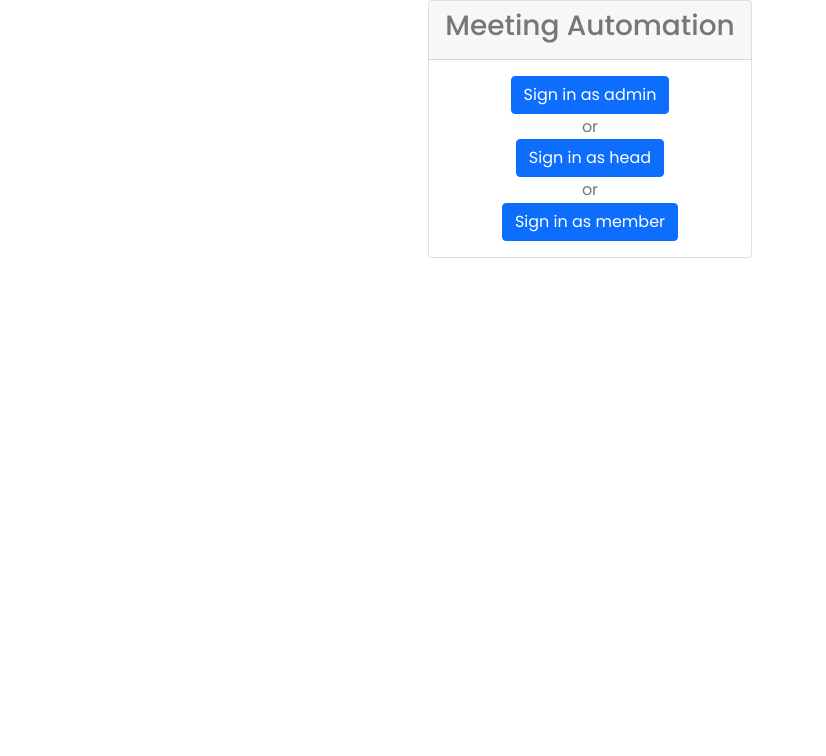
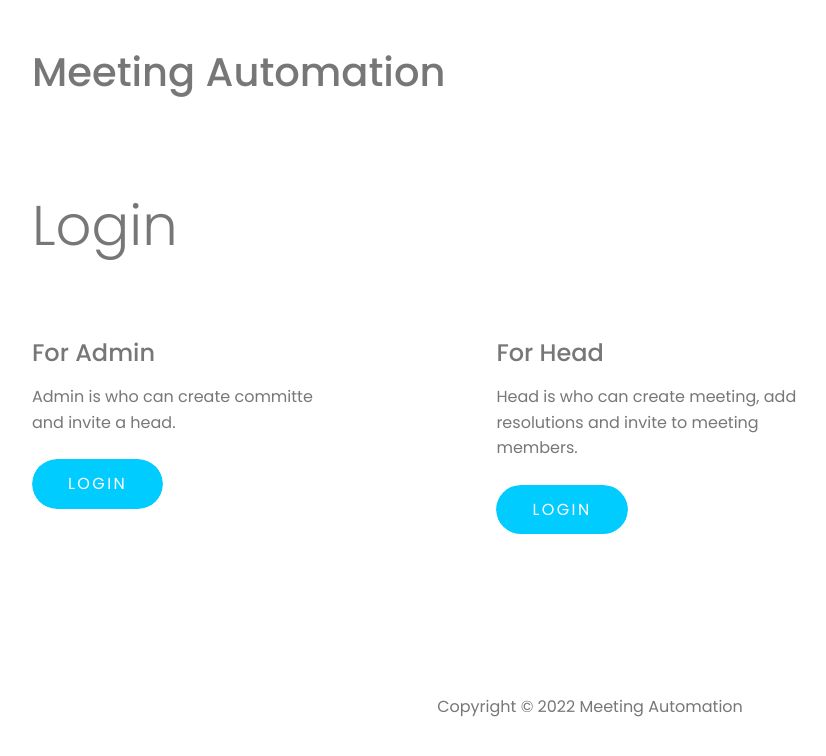
Before and after one commit to final-year-project-rucse/Meeting-Automation, a React (Create React App) app in the folder client/: page / in a window 1280 px wide. Shown: the top 756 px of the page, without its empty margins (50-876 px from the left). Built offline with nearby package versions, Linux system fonts and the light colour scheme.

Commit message:
home page

```diff
--- a/client/src/App.js
+++ b/client/src/App.js
@@ -21,11 +21,13 @@ import AllResolutions from "./pages/head/AllResolutions";
 import CommitteeNames from "./pages/head/CommitteeNames";
 import Test from "./pages/head/Test";
 import Search from "./pages/head/Search";
+import DemoHome from "./pages/Home/DemoHome";
 
 function App(props) {
   return (
     <div>
       <Routes>
+        <Route path="/demo-home" element={<DemoHome />} />
         <Route path="/admin" element={<Login />} />
         <Route exact path="/committees" element={<Committee />}></Route>
         <Route exact path="/addcommittee" element={<AddCommittee />}></Route>
@@ -54,7 +56,7 @@ function App(props) {
         />
 
         <Route path="/member/login" element={<MemberLogin />} />
-        <Route exact path="/" element={<Home />}></Route>
+        <Route exact path="/" element={<DemoHome />}></Route>
       </Routes>
       {/* </BrowserRouter> */}
     </div>
--- /dev/null
+++ b/client/src/pages/Home/DemoHome.js
@@ -0,0 +1,35 @@
+import React from "react";
+import { Link } from "react-router-dom";
+const DemoHome = () => {
+  return (
+    <div className="container">
+      <p className="h1 mt-5">Meeting Automation</p>
+      <p className="display-4 demo_page_login">Login</p>
+      <div className="row">
+        <div className="demo_home_login_container">
+          <div className="demo_home_first_login">
+            <p className="h4 mb-3">For Admin</p>
+            <p>
+              Admin is who can create committe and invite a head.
+            </p>
+            <Link to="/admin" className="demo_home_button mt-4">
+              Login
+            </Link>
+          </div>
+          <div className="demo_home_second_login">
+            <p className="h4 mb-3">For Head</p>
+            <p>
+            Head is who can create meeting, add resolutions and invite to meeting members.
+            </p>
+            <Link to="/head/login" className="demo_home_button mt-4">
+              Login
+            </Link>
+          </div>
+        </div>
+      </div>
+      <div className="demo_copyright text-center">Copyright © 2022 Meeting Automation</div>
+    </div>
+  );
+};
+
+export default DemoHome;
--- a/client/src/pages/head/AllResolutions.js
+++ b/client/src/pages/head/AllResolutions.js
@@ -87,7 +87,7 @@ const AllResolutions = () => {
     <div className="container-md m-5">
       <div>
         <h4 className="h2 text-center">Resolution</h4>
-        <button onClick={generatePdfHandler}>Generate Pdf</button>
+        {/* <button onClick={generatePdfHandler}>Generate Pdf</button> */}
         {loading ? (
           <div
             class="d-flex justify-content-center"
--- a/client/src/pages/head/CreateResolution.js
+++ b/client/src/pages/head/CreateResolution.js
@@ -163,11 +163,11 @@ const CreateResolution = () => {
                         }
                       />
                     </div>
-                    <div className="col-auto ">
+                    {/* <div className="col-auto ">
                       <button className="btn btn-danger me-3  btn-sm">
                         <FontAwesomeIcon icon={faTrashCan} />
                       </button>
-                    </div>
+                    </div> */}
                   </div>
                 </div>
               ))}
--- a/client/src/pages/head/SpecficMeeting.js
+++ b/client/src/pages/head/SpecficMeeting.js
@@ -28,6 +28,7 @@ const SpecficMeeting = () => {
         setMeetingCredential(res.data.data[0]);
         setFlag(true);
         setLoading(false);
+        console.log(res.data)
       })
       .catch((err) => {
         setLoading(false);
--- /dev/null
+++ b/client/src/sass/_demo_home.scss
@@ -0,0 +1,89 @@
+.demo_check {
+    color: red;
+}
+
+.demo_home_login_container {
+    width: 70%;
+    // background-color: azure;
+    display: flex;
+    justify-content: space-between;
+    margin-top: 5rem;
+}
+
+.demo_home_first_login {
+    width: 40%;
+    // background-color: #0cf;
+}
+
+.demo_home_second_login {
+    width: 40%;
+}
+
+// .demo_home_button {
+//     background-color: #1ba94c;
+//     color: white;
+//     outline: none;
+//     border: none;
+//     padding: .7rem 2rem;
+//     letter-spacing: 150%;
+//     font-weight: bolder;
+// }
+$color: #0cf;
+
+.demo_home_button {
+  display: inline-block;
+  padding: .75rem 2.25rem;
+  border-radius: 10rem;
+  color: #fff;
+  text-transform: uppercase;
+  font-size: 1rem;
+  letter-spacing: .15rem;
+  transition: all .3s;
+  position: relative;
+  border: none;
+  text-decoration: none;
+  outline: none;
+  overflow: hidden;
+  z-index: 1;
+  &:after {
+    content: '';
+    position: absolute;
+    bottom: 0;
+    left: 0;
+    width: 100%;
+    height: 100%;
+    background-color: $color;
+    border-radius: 10rem;
+    z-index: -2;
+  }
+  &:before {
+    content: '';
+    position: absolute;
+    bottom: 0;
+    left: 0;
+    width: 0%;
+    height: 100%;
+    background-color: darken($color, 15%);
+    transition: all .3s;
+    border-radius: 10rem;
+    z-index: -1;
+  }
+  &:hover {
+    color: #fff;
+    &:before {
+      width: 100%;
+    }
+  }
+}
+
+.demo_copyright {
+    position: absolute;
+    bottom: 5rem;
+    left: 50%;
+    transform: translateX(-50%);
+    // margin-top: 10rem;
+}
+
+.demo_page_login {
+    margin-top: 6rem;
+}
--- a/client/src/sass/main.scss
+++ b/client/src/sass/main.scss
@@ -14,6 +14,7 @@
 @import "components/meetingCard/meetingCard";
 
 @import "pages/admin/navigation";
+@import "demo_home";
 
 
 // .height {
--- a/client/src/sass/pages/admin/_login.scss
+++ b/client/src/sass/pages/admin/_login.scss
@@ -11,7 +11,7 @@
     background-color: var(--color-white);
   }
   &_title {
-    font-family: "Lobster", sans-serif;
+    // font-family: "Lobster", sans-serif;
     text-align: center;
     padding: 0rem 0 2rem;
     font-size: 2rem;
```
Also changed, not shown: client/src/assets/img/download.jpg (added), 1 other file (tests, documents, lock files or other folders).
